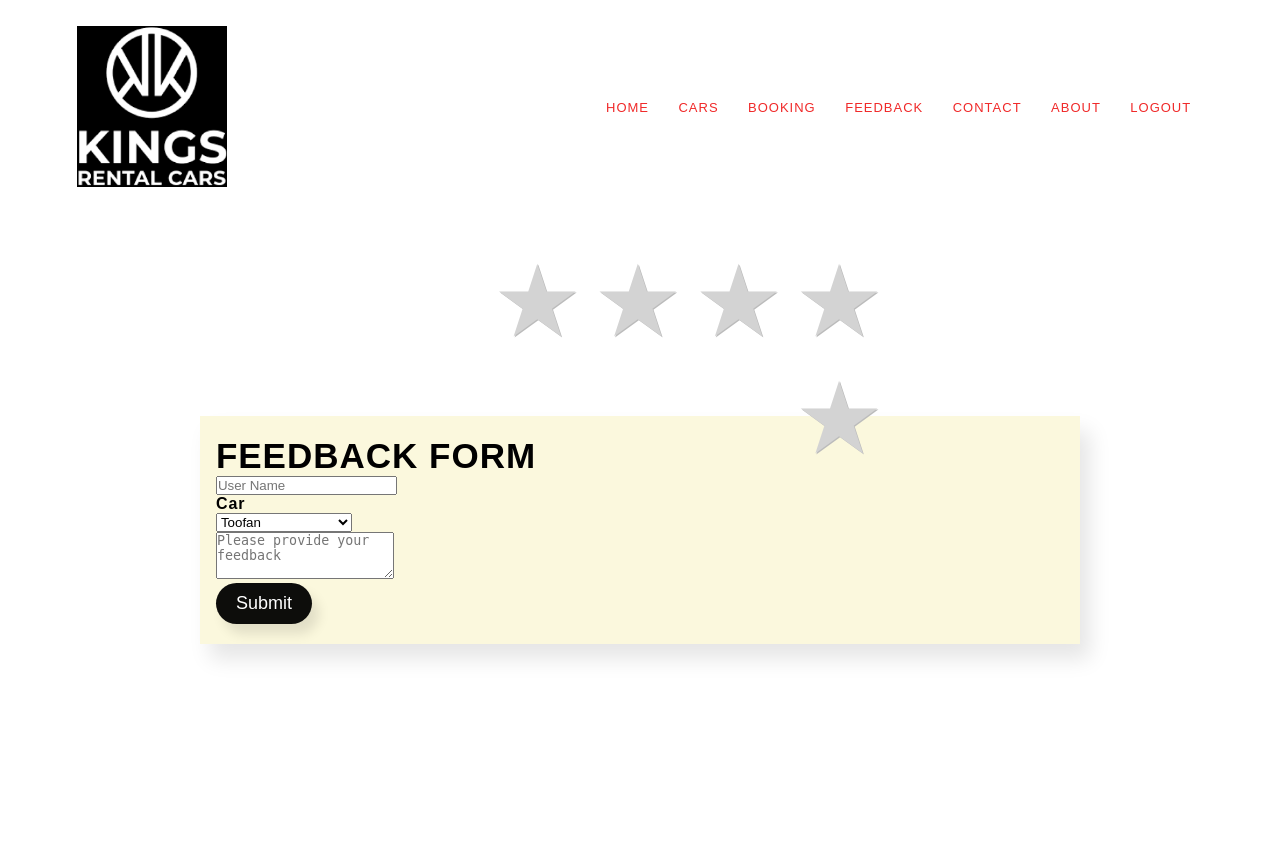
After one commit to jithu-jithendra-2003/Djang, a Django app: page /feedback/ in a window 1280 px wide. The commit adds this page. Run offline with Django 4.2, Linux system fonts and the light colour scheme.

Commit message:
front end

```diff
--- a/s9project/app1/urls.py
+++ b/s9project/app1/urls.py
@@ -2,12 +2,21 @@ from django.urls import path
 from . import views
 urlpatterns = [
         path('', views.mainhome,name='mainhome'),
-path('login/',views.login,name='login'),
-path('error/',views.error,name='error'),
+        path('login/',views.login,name='login'),
+        path('feedback/',views.feedback,name='feedback'),
+        path('forgot/',views.forgot,name='forgot'),
+        path('error/',views.error,name='error'),
         path('home/',views.home,name='home'),
         path('contact/',views.contact,name='contact'),
         path('cardetail/',views.cardetail,name='cardetail'),
         path('booking/',views.booking,name='booking'),
         path('about/',views.about,name='about'),
         path('mainhome/', views.mainhome,name='mainhome'),
+        path("getres/",views.getres,name="getres"),
+        path('checkuser/',views.checkuser,name="checkuser"),
+        path('getdetails/',views.getdetails,name="getdetails"),
+        path('getcontact/',views.getcontact,name="getcontact"),
+        path('email/',views.email,name="email"),
+        path('getfeedback/',views.getfeedback,name="getfeedback"),
+
   ]
--- a/s9project/app1/views.py
+++ b/s9project/app1/views.py
@@ -1,13 +1,28 @@
 from django.shortcuts import render
 from django.http import HttpResponse
-from .models import Details
+from pymongo import MongoClient
+from django.core.mail import send_mail
+client=MongoClient("mongodb://127.0.0.1:27017/")
+
+db=client["SDP"]
+login=db.stu
+booking=db.book
+detail=db.det
+contact=db.cont
+feedback=db.feed
 # Create your views here.
 def mainhome(request):
     return render(request,"mainhome.html")
+
+def feedback(request):
+    return render(request,"feedback.html")
 def error(request):
     return render(request,"error.html")
 def login(request):
     return render(request,"login.html")
+
+def forgot(request):
+    return render(request,"forgot.html")
 def home(request):
     return render(request,"home.html")
 def contact(request):
@@ -18,3 +33,77 @@ def booking(request):
     return render(request,"booking.html")
 def about(request):
     return render(request,"about.html")
+
+def getres(request):
+    if request.method=='POST':
+        email=request.POST.get('email')
+        user=request.POST.get('user_name')
+        passwo=request.POST.get('passwo')
+        db.login.insert_one({'email':email,'user':user,'passwo':passwo})
+        return render(request,"login.html")
+    return render(request,"login.html")
+
+def checkuser(request):
+    if request.method=='POST':
+        user=request.POST.get('user')
+        passwo=request.POST.get('passwo')
+
+        c=db.login.find_one({'user':user})
+
+        if c['user']==user and c['passwo']==passwo:
+             return render(request,"home.html")
+        else:
+            return render(request,"login.html")
+    return render(request,"login.html")
+
+
+def getdetails(request):
+    if request.method=='POST':
+        pick = request.POST.get('pick')
+        drop = request.POST.get('drop')
+        date = request.POST.get('date')
+        time = request.POST.get('time')
+        adult = request.POST.get('adult')
+        child = request.POST.get('child')
+        car = request.POST.get('car')
+        db.booking.insert_one({'pick': pick, 'drop': drop, 'date': date, 'time': time, 'adult': adult, 'child': child, 'car': car})
+        Fname=request.POST.get('Fname')
+        Lname=request.POST.get('Lname')
+        email=request.POST.get('email')
+        phno=request.POST.get('phno')
+        db.detail.insert_one({'Fname':Fname,'Lname':Lname,'email':email,'phno':phno})
+        razor = request.POST.get('payment')
+        return render(request,"booking.html")
+    return render(request,"booking.html")
+
+
+def getcontact(request):
+    if request.method=='POST':
+        name = request.POST.get('name')
+        email = request.POST.get('email')
+        issue=request.POST.get('issue')
+        location = request.POST.get('location')
+        db.contact.insert_one({'name': name, 'issue': issue, 'email': email, 'Location': location})
+        return render(request, "home.html")
+    return render(request,"home.html")
+
+
+def getfeedback(request):
+    if request.method=='POST':
+        star_rating=request.POST.get('star')
+        username = request.POST.get('username')
+        car = request.POST.get('car')
+        feedback=request.POST.get('feedback')
+        db.feeback.insert_one({'star_rating':star_rating,'username': username, 'feedback': feedback, 'car': car})
+        return render(request, "home.html")
+    return render(request,"home.html")
+
+def email(request):
+    send_mail(
+        'Test Mail Using Django Framework',
+        'Hello Sir/Mam'
+        'Hope details are correct if not click the link below to re book.\nyutie',
+        'nagajithendra.123@gmail.com',
+        ['geethu240434@gmail.com'],
+        fail_silently = False,
+    )
--- a/s9project/static/css/login.css
+++ b/s9project/static/css/login.css
@@ -48,13 +48,13 @@ nav img{
 }
 .form-box{
     width: 380px;
-    height: 480px;
+    height: 650px;
     position: relative;
     margin: 6% auto;
     background: white;
     padding: 5px;
     overflow: hidden;
-}
+    }
 .button-box{
     width: 220px;
     position: relative;
--- /dev/null
+++ b/s9project/static/css/star.css
@@ -0,0 +1,74 @@
+@import url('https://fonts.googleapis.com/css?family=Poppins:400,500,600,700&display=swap');
+*{
+  margin: 0;
+  padding: 0;
+  box-sizing: border-box;
+}
+.center{
+  position: absolute;
+  top: 45%;
+  left: 50%;
+  transform: translate(-50%, -50%);
+}
+.center .stars{
+  height: 150px;
+  width: 500px;
+  text-align: center;
+}
+.stars input{
+  display: none;
+}
+.stars label{
+  float: right;
+  font-size: 100px;
+  color: lightgrey;
+  margin: 0 5px;
+  text-shadow: 1px 1px #bbb;
+}
+.stars label:before{
+  content: '★';
+}
+.stars input:checked ~ label{
+  color: gold;
+  text-shadow: 1px 1px #c60;
+}
+.stars:not(:checked) > label:hover,
+.stars:not(:checked) > label:hover ~ label{
+  color: gold;
+}
+.stars input:checked > label:hover,
+.stars input:checked > label:hover ~ label{
+  color: gold;
+  text-shadow: 1px 1px goldenrod;
+}
+.stars .result:before{
+  position: absolute;
+  content: "";
+  width: 100%;
+  left: 50%;
+  transform: translateX(-47%);
+  bottom: -30px;
+  font-size: 30px;
+  font-weight: 500;
+  color: gold;
+  font-family: 'Poppins', sans-serif;
+  display: none;
+}
+.stars input:checked ~ .result:before{
+  display: block;
+}
+.stars #five:checked ~ .result:before{
+  content: "I love it ";
+}
+.stars #four:checked ~ .result:before{
+  content: "I like it ";
+}
+.stars #three:checked ~ .result:before{
+  content: "It's good ";
+}
+.stars #two:checked ~ .result:before{
+  content: "I don't like it ";
+}
+.stars #one:checked ~ .result:before{
+  content: "I hate it ";
+}
--- a/s9project/templates/about.html
+++ b/s9project/templates/about.html
@@ -15,6 +15,7 @@
                          <li><a href="http://127.0.0.1:8000/home/">HOME</a></li>
                         <li><a href="http://127.0.0.1:8000/cardetail/">CARS</a></li>
                         <li><a href="http://127.0.0.1:8000/booking/">BOOKING</a></li>
+                         <li><a href="http://127.0.0.1:8000/feedback/">Feedback</a></li>
                         <li><a href="http://127.0.0.1:8000/contact/">CONTACT</a></li>
                         <li><a href="http://127.0.0.1:8000/about/">ABOUT</a></li>
                         <li><a href="http://127.0.0.1:8000/mainhome/">LOGOUT</a></li>
--- a/s9project/templates/cardetail.html
+++ b/s9project/templates/cardetail.html
@@ -17,6 +17,7 @@
                         <li><a href="http://127.0.0.1:8000/home/">HOME</a></li>
                         <li><a href="http://127.0.0.1:8000/cardetail/">CARS</a></li>
                         <li><a href="http://127.0.0.1:8000/booking/">BOOKING</a></li>
+                         <li><a href="http://127.0.0.1:8000/feedback/">Feedback</a></li>
                         <li><a href="http://127.0.0.1:8000/contact/">CONTACT</a></li>
                         <li><a href="http://127.0.0.1:8000/about/">ABOUT</a></li>
                         <li><a href="http://127.0.0.1:8000/mainhome/">LOGOUT</a></li>
--- /dev/null
+++ b/s9project/templates/feedback.html
@@ -0,0 +1,79 @@
+<!DOCTYPE html>
+<html lang="en">
+<head>
+    <meta charset="UTF-8">
+    <meta name="viewport" content="width=device-width,initial-scale=1, shrink-to-fit=no">
+    <link rel="stylesheet" href="/static/css/table.css">
+    <link rel="stylesheet" href="/static/css/star.css">
+    <title>Book a Car</title>
+</head>
+<body>
+<section class="sub-header">
+            <nav>
+                <a href="http://127.0.0.1:8000/home/"><img src="/static/images/logo.jpg"></a>
+                <div class="nav-links">
+                    <ul>
+                        <li><a href="http://127.0.0.1:8000/home/">HOME</a></li>
+                        <li><a href="http://127.0.0.1:8000/cardetail/">CARS</a></li>
+                        <li><a href="http://127.0.0.1:8000/booking/">BOOKING</a></li>
+                        <li><a href="http://127.0.0.1:8000/feedback/">FEEDBACK</a></li>
+                        <li><a href="http://127.0.0.1:8000/contact/">CONTACT</a></li>
+                        <li><a href="http://127.0.0.1:8000/about/">ABOUT</a></li>
+                        <li><a href="http://127.0.0.1:8000/mainhome/">LOGOUT</a></li>
+                    </ul>
+                </div>
+            </nav>
+</section>
+
+
+ <form action="{% url 'getfeedback' %}"  method="POST" id="feedback">
+      {% csrf_token %}
+<div class="container">
+           <div class="container-form">
+                    <h2 class="heading heading-yellow">Feedback Form</h2>
+               <div class="center">
+      <div class="stars">
+        <input type="radio" id="five" name="rate" value="5">
+        <label for="five"></label>
+        <input type="radio" id="four" name="rate" value="4">
+        <label for="four"></label>
+        <input type="radio" id="three" name="rate" value="3">
+        <label for="three"></label>
+        <input type="radio" id="two" name="rate" value="2">
+        <label for="two"></label>
+        <input type="radio" id="one" name="rate" value="1">
+        <label for="one"></label>
+        <span class="result"></span>
+      </div>
+   </div>
+
+                        <div class="col-6 form-group">
+                                <input type="text" name="username"   class="form-control p-4" placeholder="User Name" required="required">
+                            </div>
+
+                        <div class="form-fields">
+                        <p>Car</p>
+                        <select name="car" id="*">
+                            <option value="Toofan">Toofan</option>
+                            <option value="Baleno">Baleno</option>
+                            <option value="Mahindra-XUV-500">Mahindra-XUV-500</option>
+                            <option value="Swift">Swift</option>
+                            <option value="Toyoto-Innova">Toyoto-Innova</option>
+                            <option value="Grand I20">Grand I20</option>
+                            <option value="Tata-Tiago">Tata-Tiago</option>
+                            <option value="Tata-Bolt">Tata-Bolt</option>
+                            <option value="Tata-Nano">Tata-Nano</option>
+                        </select>
+                    </div>
+
+
+                   <div class="form-group">
+                            <textarea class="form-control py-3 px-4" rows="3" name="feedback"  placeholder="Please provide your feedback " required="required"></textarea>
+                        </div>
+               <button class ="btn">Submit</button>
+            </div>
+        </div>
+     </form>
+
+</body>
+</html>
--- a/s9project/templates/home.html
+++ b/s9project/templates/home.html
@@ -17,6 +17,7 @@
                          <li><a href="http://127.0.0.1:8000/home/">HOME</a></li>
                         <li><a href="http://127.0.0.1:8000/cardetail/">CARS</a></li>
                         <li><a href="http://127.0.0.1:8000/booking/">BOOKING</a></li>
+                         <li><a href="http://127.0.0.1:8000/feedback/">Feedback</a></li>
                         <li><a href="http://127.0.0.1:8000/contact/">CONTACT</a></li>
                         <li><a href="http://127.0.0.1:8000/about/">ABOUT</a></li>
                         <li><a href="http://127.0.0.1:8000/mainhome/">LOGOUT</a></li>
```
Also changed, not shown: s9project/app1/models.py (+11 -2 lines), s9project/s9project/settings.py (+13 -5 lines), s9project/templates/booking.html (+32 -42 lines), s9project/templates/contact.html (+12 -10 lines), s9project/templates/forgot.html (added, +36 -0 lines), s9project/templates/login.html (+7 -6 lines).
